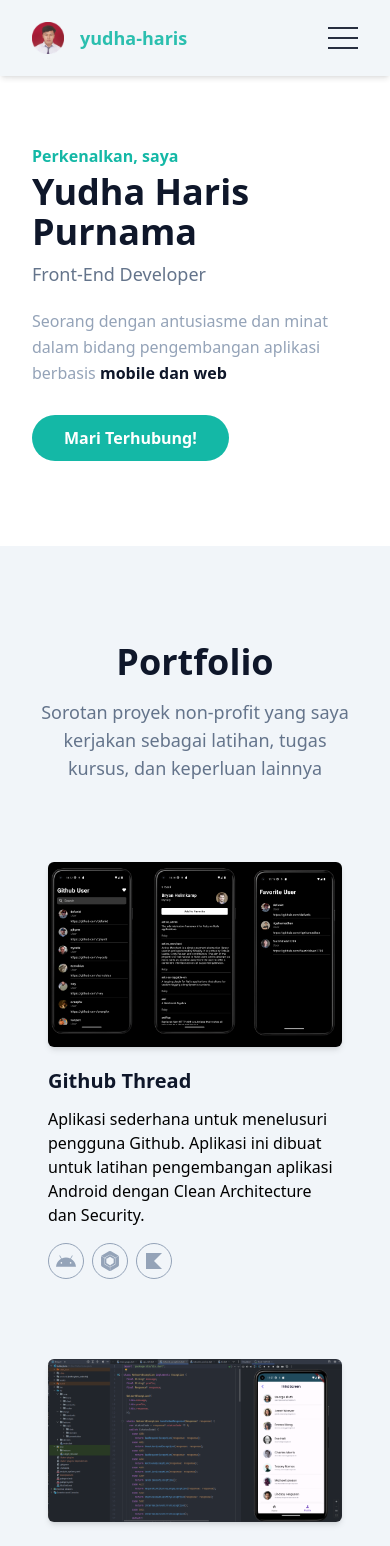
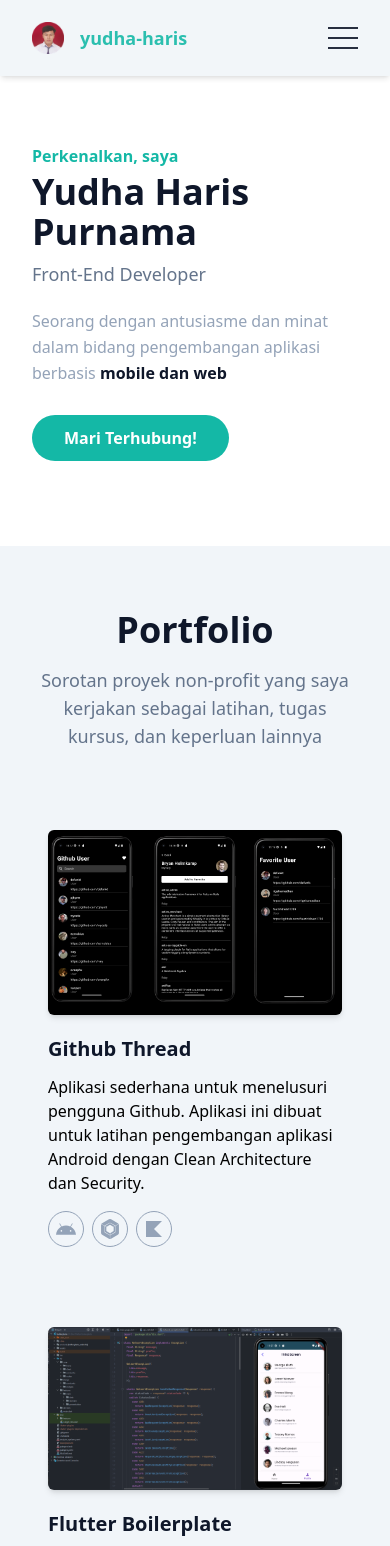
Before and after one commit to yudha-haris/profile, a Next.js app: page / in a window 390 px wide. Shown: the top 1546 px of the page. Built offline with nearby package versions, Linux system fonts and the light colour scheme.

Commit message:
fix: padding in portfolio and font in hero

```diff
--- a/components/HeroSection.js
+++ b/components/HeroSection.js
@@ -8,7 +8,7 @@ function HeroSection() {
           <div className="w-full self-center px-4 lg:w-1/2">
             <h1 className="text-base font-semibold text-primary md:text-xl lg:text-2xl">
               Perkenalkan, saya
-              <span className="block font-bold text-dark text-4xl mt-1 lg:text-5xl">
+              <span className="block font-bold text-dark text-4xl mt-1 xl:text-5xl">
                 Yudha Haris Purnama
               </span>
             </h1>
--- a/components/PortfolioSection.js
+++ b/components/PortfolioSection.js
@@ -2,7 +2,7 @@ import PortfolioProjectItem from "./PortfolioProjectItem";
 
 function PortfolioSection() {
   return (
-    <section id="portfolio" className="pt-24 pb-16 bg-slate-100">
+    <section id="portfolio" className="pt-16 pb-16 md:pt-24 bg-slate-100">
       <div className="container">
         <div className="w-full px-4">
           <div className="max-w-full mx-auto text-center mb-16">
```
